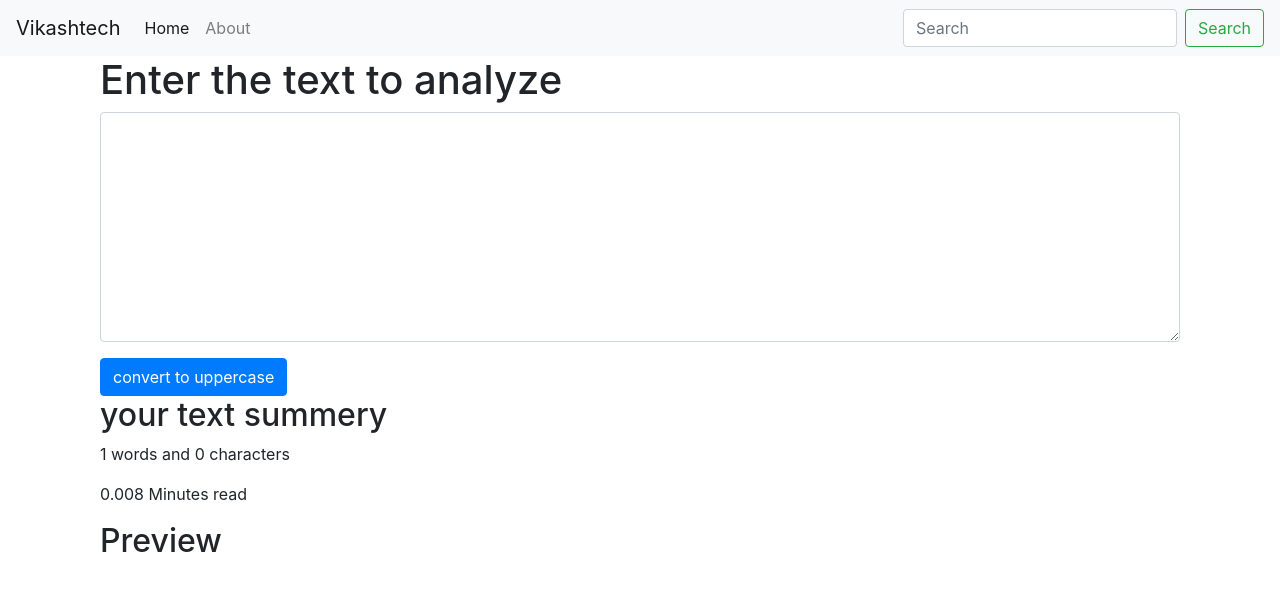
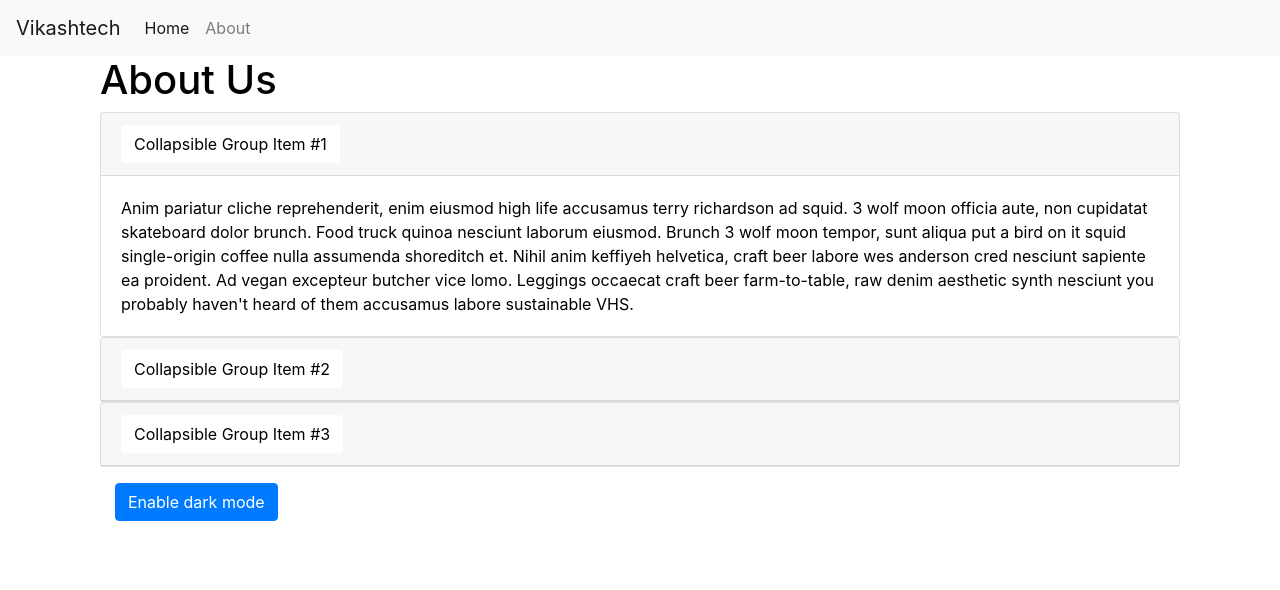
Before and after one commit to Vs74279/myapp, a React (Create React App) app: page / in a window 1280 px wide. Shown: the top 590 px of the page. Built offline with nearby package versions, Linux system fonts and the light colour scheme.

Commit message:
Enable Dark Mode

```diff
--- a/src/App.js
+++ b/src/App.js
@@ -1,14 +1,15 @@
 
 import './App.css';
+import About from './components/About';
 import Navbar from './components/Navbar';
-import TextForm from './components/TextForm';
+
 
 function App() {
   return (
     <>
      <Navbar title="Vikashtech"/>
      <div className='container'>
-     <TextForm heading="Enter the text to analyze"/>
+     <About></About>
 
      </div>
     </>
--- /dev/null
+++ b/src/components/About.js
@@ -0,0 +1,81 @@
+import React,{useState} from 'react'
+
+export default function About() {
+    const [myStyle, setMyStyle] = useState({
+
+        color:'black',
+        backgroundColor:"white"
+
+     })
+     const [btntext, setBtnText] = useState("Enable dark mode")
+      const toggleStyle =()=>{
+        if(myStyle.color =='black'){
+            setMyStyle({
+                color:'white',
+                backgroundColor:"black"
+
+            })
+            setBtnText("Enable Light mode")
+        }
+        else{
+            setMyStyle({
+                color:'black',
+                backgroundColor:"white"
+            })
+            setBtnText("Enable dark mode")
+        }
+     }
+  return (
+    <div className='container' style={myStyle}>
+        <h1>About Us</h1>
+      <div id="accordion" >
+  <div className="card">
+    <div className="card-header" id="headingOne">
+      <h5 className="mb-0">
+        <button className="btn btn-link" data-toggle="collapse" style={myStyle} data-target="#collapseOne" aria-expanded="true" aria-controls="collapseOne">
+          Collapsible Group Item #1
+        </button>
+      </h5>
+    </div>
+
+    <div id="collapseOne" className="collapse show" aria-labelledby="headingOne" data-parent="#accordion">
+      <div className="card-body" style={myStyle}>
+        Anim pariatur cliche reprehenderit, enim eiusmod high life accusamus terry richardson ad squid. 3 wolf moon officia aute, non cupidatat skateboard dolor brunch. Food truck quinoa nesciunt laborum eiusmod. Brunch 3 wolf moon tempor, sunt aliqua put a bird on it squid single-origin coffee nulla assumenda shoreditch et. Nihil anim keffiyeh helvetica, craft beer labore wes anderson cred nesciunt sapiente ea proident. Ad vegan excepteur butcher vice lomo. Leggings occaecat craft beer farm-to-table, raw denim aesthetic synth nesciunt you probably haven't heard of them accusamus labore sustainable VHS.
+      </div>
+    </div>
+  </div>
+  <div className="card">
+    <div className="card-header" id="headingTwo">
+      <h5 className="mb-0">
+        <button className="btn btn-link collapsed" data-toggle="collapse" style={myStyle} data-target="#collapseTwo" aria-expanded="false" aria-controls="collapseTwo">
+          Collapsible Group Item #2
+        </button>
+      </h5>
+    </div>
+    <div id="collapseTwo" className="collapse" aria-labelledby="headingTwo" data-parent="#accordion">
+      <div className="card-body" style={myStyle}>
+        Anim pariatur cliche reprehenderit, enim eiusmod high life accusamus terry richardson ad squid. 3 wolf moon officia aute, non cupidatat skateboard dolor brunch. Food truck quinoa nesciunt laborum eiusmod. Brunch 3 wolf moon tempor, sunt aliqua put a bird on it squid single-origin coffee nulla assumenda shoreditch et. Nihil anim keffiyeh helvetica, craft beer labore wes anderson cred nesciunt sapiente ea proident. Ad vegan excepteur butcher vice lomo. Leggings occaecat craft beer farm-to-table, raw denim aesthetic synth nesciunt you probably haven't heard of them accusamus labore sustainable VHS.
+      </div>
+    </div>
+  </div>
+  <div className="card">
+    <div className="card-header" id="headingThree">
+      <h5 className="mb-0">
+        <button className="btn btn-link collapsed" data-toggle="collapse" style={myStyle} data-target="#collapseThree" aria-expanded="false" aria-controls="collapseThree">
+          Collapsible Group Item #3
+        </button>
+      </h5>
+    </div>
+    <div id="collapseThree" className="collapse" aria-labelledby="headingThree" data-parent="#accordion">
+      <div className="card-body" style={myStyle}>
+        Anim pariatur cliche reprehenderit, enim eiusmod high life accusamus terry richardson ad squid. 3 wolf moon officia aute, non cupidatat skateboard dolor brunch. Food truck quinoa nesciunt laborum eiusmod. Brunch 3 wolf moon tempor, sunt aliqua put a bird on it squid single-origin coffee nulla assumenda shoreditch et. Nihil anim keffiyeh helvetica, craft beer labore wes anderson cred nesciunt sapiente ea proident. Ad vegan excepteur butcher vice lomo. Leggings occaecat craft beer farm-to-table, raw denim aesthetic synth nesciunt you probably haven't heard of them accusamus labore sustainable VHS.
+      </div>
+    </div>
+  </div>
+</div>
+<div className='container my-3'>
+   <button onClick={toggleStyle} type="button" className="btn btn-primary">{btntext}</button>
+   </div>
+    </div>
+  )
+}
--- a/src/components/Navbar.js
+++ b/src/components/Navbar.js
@@ -20,14 +20,7 @@
 
       </ul>
     </div>
-    <form class="form-inline my-2 my-lg-0">
-      <input class="form-control mr-sm-2" type="search" placeholder="Search" aria-label="Search"/>
-      <button class="btn btn-outline-success my-2 my-sm-0" type="submit">Search</button>
-    </form>
-
-
-
-  </nav>
+    </nav>
 
 
   );
```
